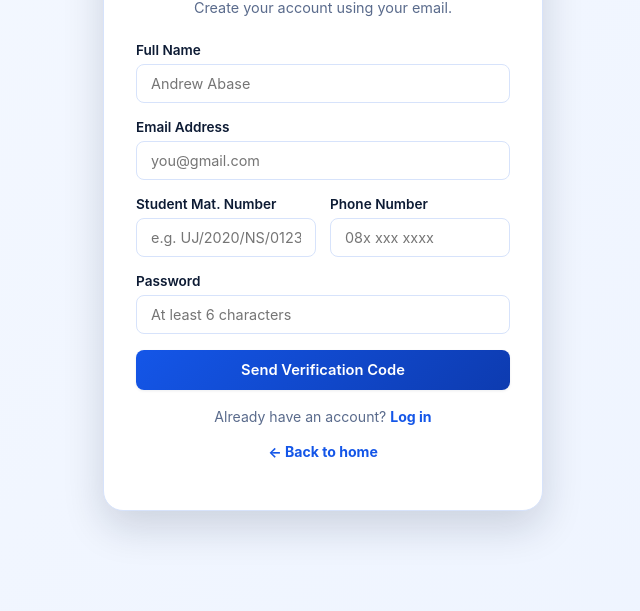
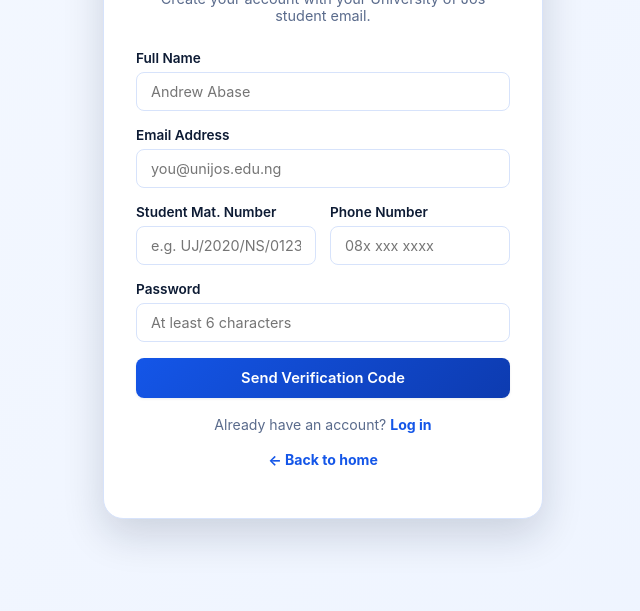
Before and after one commit to Dimzydutch/UJ-CONNECT, a website: page public/signup.html in a window 1280 px wide. Shown: the part 189-800 px from the top of the page, without its empty margins (317-957 px from the left). Drawn offline with Linux system fonts and the light colour scheme.

Commit message:
Restore University of Jos email domain

```diff
--- a/public/signup.html
+++ b/public/signup.html
@@ -14,7 +14,7 @@
       <span class="logo-badge">UJ</span>
       <span>UJ Connect</span>
     </div>
-    <p class="auth-subtitle">Create your account using your email.</p>
+    <p class="auth-subtitle">Create your account with your University of Jos student email.</p>
 
     <div id="alert-box"></div>
 
@@ -25,7 +25,7 @@
       </div>
       <div class="form-group">
         <label for="email">Email Address</label>
-        <input type="email" id="email" class="text-input w-full" placeholder="you@gmail.com" required />
+        <input type="email" id="email" class="text-input w-full" placeholder="you@unijos.edu.ng" required />
 
       </div>
       <div class="form-row-2">
--- a/server/controllers/authController.js
+++ b/server/controllers/authController.js
@@ -9,7 +9,7 @@ const { generateOtp, hashOtp, verifyOtp } = require('../utils/otp');
 const { sendOtpEmail } = require('../config/mailer');
 require('dotenv').config();
 
-const SCHOOL_DOMAIN = (process.env.SCHOOL_EMAIL_DOMAIN || 'gmail.com').toLowerCase();
+const SCHOOL_DOMAIN = (process.env.SCHOOL_EMAIL_DOMAIN || 'unijos.edu.ng').toLowerCase();
 
 // ---------- Email OTP (registration verification) settings ----------
 const OTP_EXPIRY_MINUTES = 10;
```
Also changed, not shown: public/login.html (+2 -2 lines), server/tests/authController.test.js (+2 -2 lines), README.md, 1 other file.
